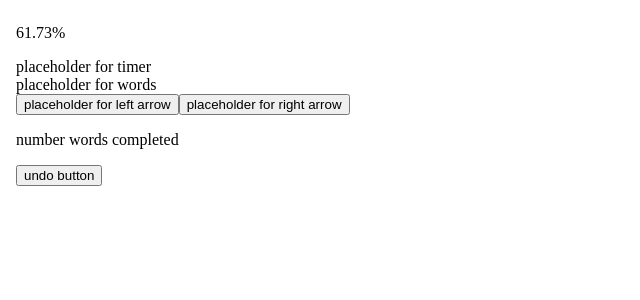
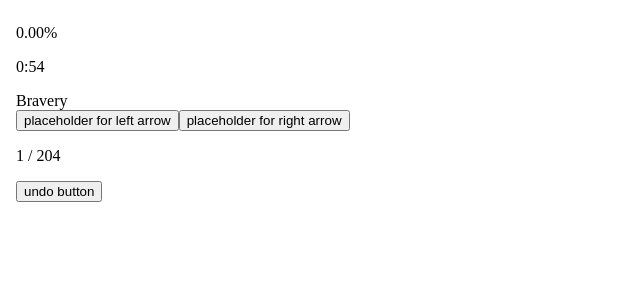
Before and after one commit to JonahThurston/core-values, an Angular app: page / in a window 1280 px wide. Shown: the top 300 px of the page, without its empty margins (0-640 px from the left). Built offline with nearby package versions, Linux system fonts and the light colour scheme.

Commit message:
basic step one functionality

```diff
--- a/src/app/step-one/step-one.component.html
+++ b/src/app/step-one/step-one.component.html
@@ -1,23 +1,23 @@
 <body>
     <div class="top-info">
-        <p class="percent-box">{{percentTrashed}}</p>
-        <div>placeholder for timer</div>
+        <p class="percent-box">{{getTrashedPercent()}}%</p>
+        <app-timer></app-timer>
     </div>
 
     <div>
-        placeholder for words
+        {{getCurrentWord()}}
     </div>
 
     <div>
-        <button class="left-arrow">
+        <button class="left-arrow" (click)="valDecideTrash(true)">
             placeholder for left arrow
         </button>
-        <button class="right-arrow">
+        <button class="right-arrow" (click)="valDecideTrash(false)">
             placeholder for right arrow
         </button>
     </div>
 
-    <p>number words completed</p>
+    <p>{{valueIndex + 1}} / {{valuesService.getValsLength()}}</p>
 
-    <button>undo button</button>
+    <button (click)="undoDecision()">undo button</button>
 </body>
--- a/src/app/step-one/step-one.component.ts
+++ b/src/app/step-one/step-one.component.ts
@@ -1,12 +1,43 @@
-import { Component } from '@angular/core';
+import { Component, inject } from '@angular/core';
 import { StepOneInstructionsComponent } from '../step-one-instructions/step-one-instructions.component';
+import { TimerComponent } from '../timer/timer.component';
+import { ValuesManagerService } from '../values-manager.service';
 
 @Component({
   selector: 'app-step-one',
-  imports: [StepOneInstructionsComponent],
+  imports: [StepOneInstructionsComponent, TimerComponent],
   templateUrl: './step-one.component.html',
   styleUrl: './step-one.component.css'
 })
 export class StepOneComponent {
-  percentTrashed = "61.73%"
+  valuesService = inject(ValuesManagerService);
+  valueIndex = 0;
+  numVals = this.valuesService.getValsLength();
+
+  getCurrentWord(): string {
+    if (this.valueIndex === this.numVals){
+      return 'Finished!'
+    }
+    else{
+      return this.valuesService.getValAt(this.valueIndex).value;
+    }
+  }
+
+  valDecideTrash(trash: boolean) {
+    this.valuesService.setTrashed(this.valueIndex, trash);
+    if (this.valueIndex < this.numVals){
+      this.valueIndex++;
+    }
+  }
+
+  undoDecision() {
+    if (this.valueIndex > 0){
+      this.valueIndex--;
+      this.valuesService.setTrashed(this.valueIndex, false);
+    }
+  }
+
+  getTrashedPercent() {
+    return this.valuesService.getPercentTrashed().toFixed(2);
+  }
 }
--- /dev/null
+++ b/src/app/timer/timer.component.ts
@@ -0,0 +1,28 @@
+import { Component, OnInit, OnDestroy } from '@angular/core';
+
+@Component({
+  selector: 'app-timer',
+  imports: [],
+  template: '<p>{{minutesLeft}}:{{secondsLeft}}</p>',
+  styleUrl: './timer.component.css'
+})
+export class TimerComponent {
+  minutesLeft: number = 0;
+  secondsLeft: number = 59;
+  intervalId: any;
+
+  ngOnInit(): void{
+    this.intervalId = setInterval(() => {
+      this.secondsLeft--;
+      if (this.secondsLeft < 0){
+        this.minutesLeft--;
+        this.secondsLeft = 59;
+      }
+    }, 1000);
+  }
+
+  ngOnDestroy() {
+    clearInterval(this.intervalId);
+  }
+
+}
--- a/src/app/values-manager.service.ts
+++ b/src/app/values-manager.service.ts
@@ -1,5 +1,21 @@
 import { Injectable } from '@angular/core';
 import { CoreValue } from './core-value';
+
+//TS doesnt have a built in shuffle function :( I fully stole this from stackoverflow. Looks like it should work just fine tho.
+function shuffle(array : string[]) {
+  let currentIndex = array.length;
+
+  while (currentIndex != 0) {
+
+    // This line is so rad. I'm mostly just trusting that math means this is a balanced selection. But I do see why it gets a number between 0 and length.
+    let randomIndex = Math.floor(Math.random() * currentIndex);
+    currentIndex--;
+
+    //also this swap is witchcraft. Ts is so cool
+    [array[currentIndex], array[randomIndex]] = [
+      array[randomIndex], array[currentIndex]];
+  }
+}
 
 @Injectable({
   providedIn: 'root'
@@ -8,6 +24,9 @@ export class ValuesManagerService {
   private userVals: CoreValue[];
 
   constructor() {
+    //shuffle(testArray)
+    shuffle(valueArray);
+    //this.userVals = testArray.map((value, index) => ({
     this.userVals = valueArray.map((value, index) => ({
       id: index,
       value: value,
@@ -15,10 +34,38 @@ export class ValuesManagerService {
     }));
   }
 
-  getNumVals() : Number {
+  getValsLength(): number {
     return this.userVals.length;
   }
+
+  getValAt(index : number): CoreValue{
+    const val = this.userVals.at(index);
+    if (val === undefined){
+      throw new Error(`Tried to access invalid idex: ${index}`)
+    } else{
+      return val;
+    }
+  }
+
+  setTrashed(index: number, trashed: boolean): void{
+    if (index >= 0 && index < this.userVals.length){
+      this.userVals[index].trashed = trashed;
+    } else {
+      throw new Error(`Tried to access invalid idex: ${index}`);
+    }
+  }
+
+  getPercentTrashed(): number{
+    const length = this.userVals.length
+    const numTrashed = this.userVals.filter(value => value.trashed).length
+    return length === 0 ? 0 : (numTrashed / length) * 100
+
+  }
 }
+
+const testArray = [
+  "one", "two", "three", "four", "five"
+]
 
 const valueArray = [
   "Abundance",
```
Also changed, not shown: src/app/timer/timer.component.css (added), 1 other file (tests, documents, lock files or other folders).
